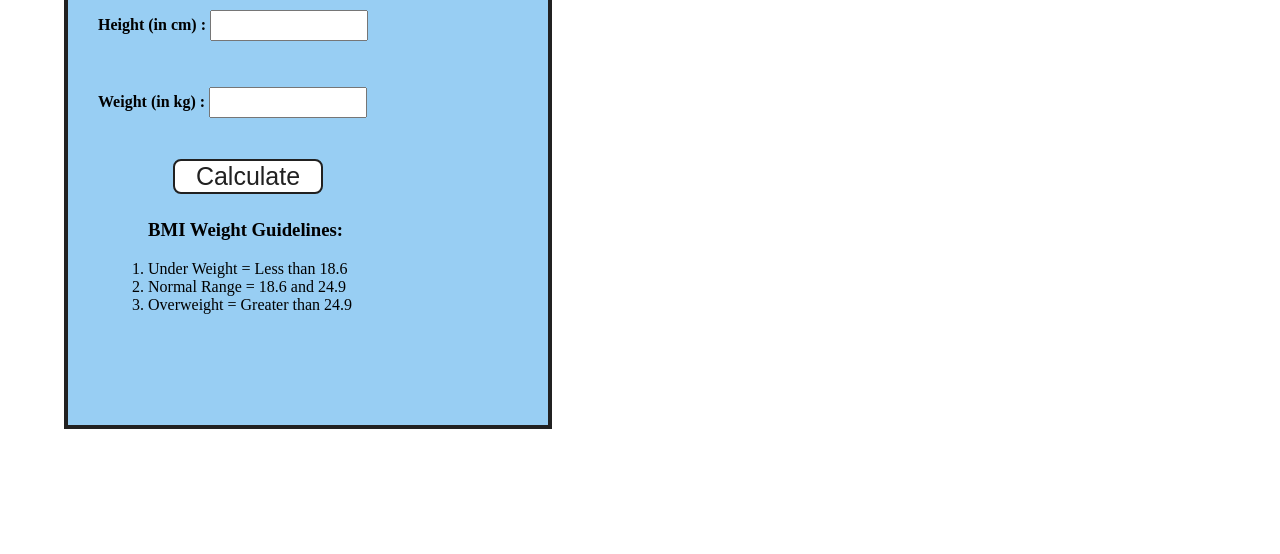
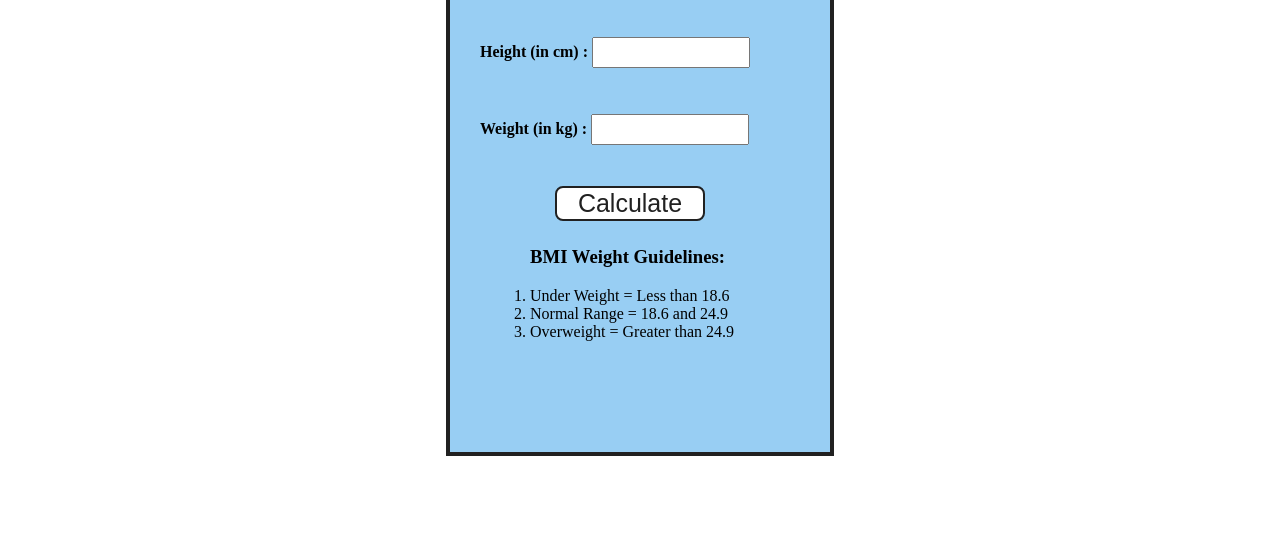
Before and after one commit to Harshvardhan2023/JAVASCRIPT-PROJECTS, a plain HTML site: page Projects/2-BMICalculator/index.html in a window 1280 px wide. Shown: the part 246-800 px from the top of the page. Drawn offline with Linux system fonts and the light colour scheme.

Commit message:
UI Modifications

```diff
--- a/Projects/2-BMICalculator/index.html
+++ b/Projects/2-BMICalculator/index.html
@@ -11,6 +11,7 @@
     <nav>
       <a href="/" aria-current="page">Home</a>
     </nav>
+    <main>
     <div class="container">
       <h1>BMI Calculator</h1>
       <form>
@@ -28,6 +29,7 @@
         </div>
       </form>
     </div>
+   </main>
   </body>
   <script src="bmi_calculator.js"></script>
 </html>
--- a/Projects/2-BMICalculator/style.css
+++ b/Projects/2-BMICalculator/style.css
@@ -3,14 +3,20 @@ body {
   margin: 0px;
 }
 
+main {
+  height: calc(100vh - 60px); /* Adjust 60px if your Navigation Bar Height Changes */
+  display: flex;
+  justify-content: center;
+  align-items: center;
+}
+
 .container {
-  width: 450px;
+  width: 350px;
   height: 550px;
 
   background-color: #98cef3;
   padding-left: 30px;
   border: 4px solid #212121;
-  margin: 5%;
 }
 #height,
 #weight {
```
